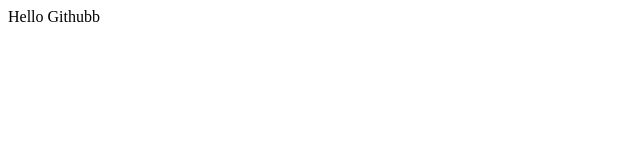
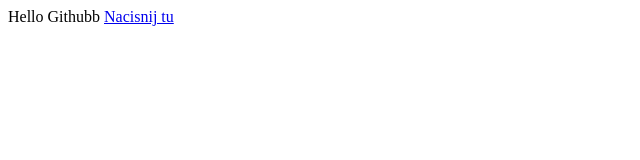
Before and after one commit to Imeldushiii/Imeldushiii.github.io, a plain HTML site: page index.html in a window 1280 px wide. Shown: the full height of the page, 0-640 px from the left. Drawn offline with Linux system fonts and the light colour scheme.

Commit message:
Update index.html

```diff
--- a/index.html
+++ b/index.html
@@ -1 +1,2 @@
 Hello Githubb
+<a href="druga.html"> Nacisnij tu<a/>
```
